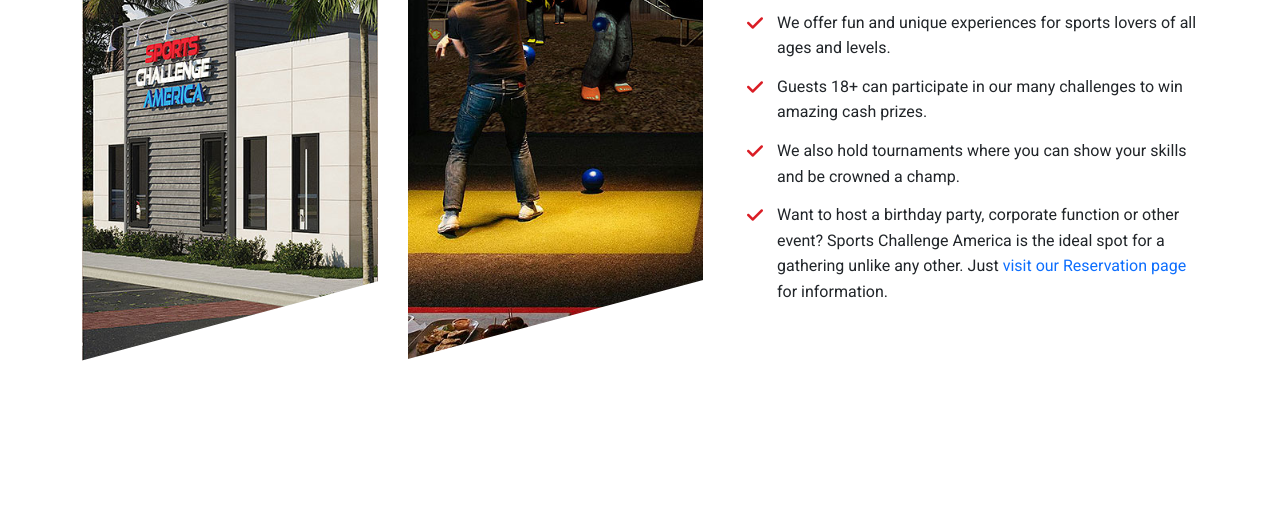
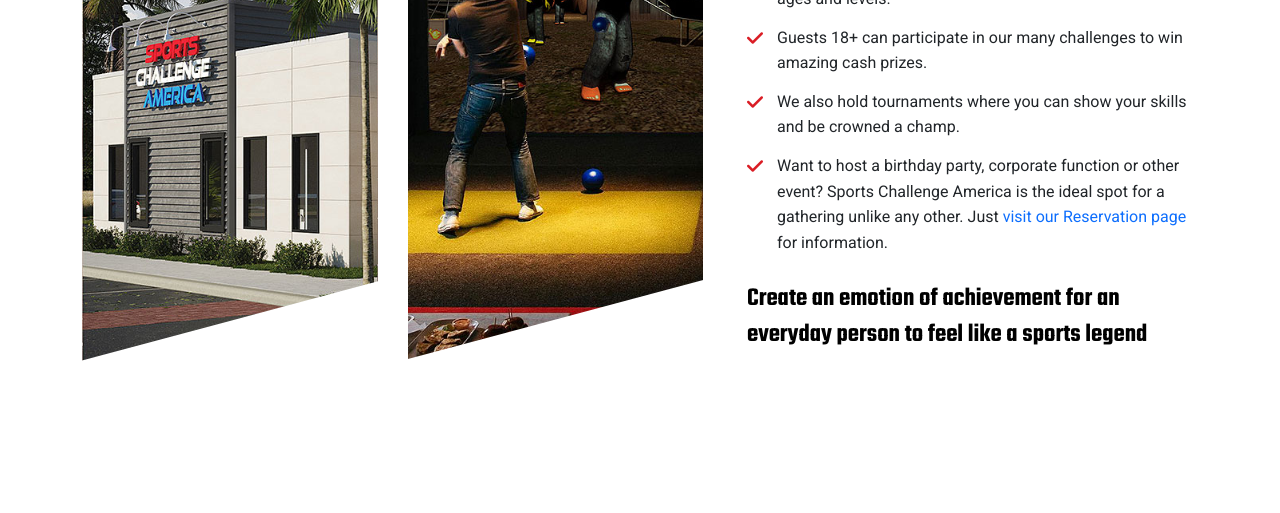
Before and after one commit to lemmiebe/sporthtml, a plain HTML site: page about.html in a window 1280 px wide. Shown: the part 797-1310 px from the top of the page. Drawn offline with Linux system fonts and the light colour scheme; files whose address does not match are found by name.

Commit message:
Add Mission Statement

```diff
--- a/about.html
+++ b/about.html
@@ -266,6 +266,8 @@
                                     <li><i class="flaticon-check"></i>We also hold tournaments where you can show your skills and be crowned a champ.</li>
                                     <li><i class="flaticon-check"></i>Want to host a birthday party, corporate function or other event? Sports Challenge America is the ideal spot for a gathering unlike any other.  Just <a href="rates.html">visit our Reservation page</a> for information.</li>
                                 </ul>
+				 <br>
+                                 <h3>Create an emotion of achievement for an everyday person to feel like a sports legend</h3>
                             </div>
                         </div>
                     </div>
```
